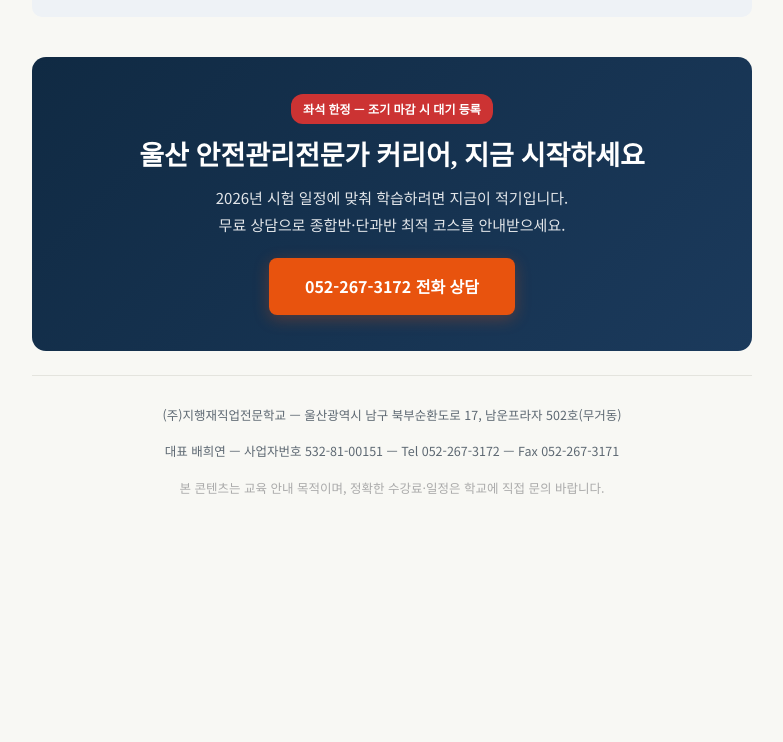
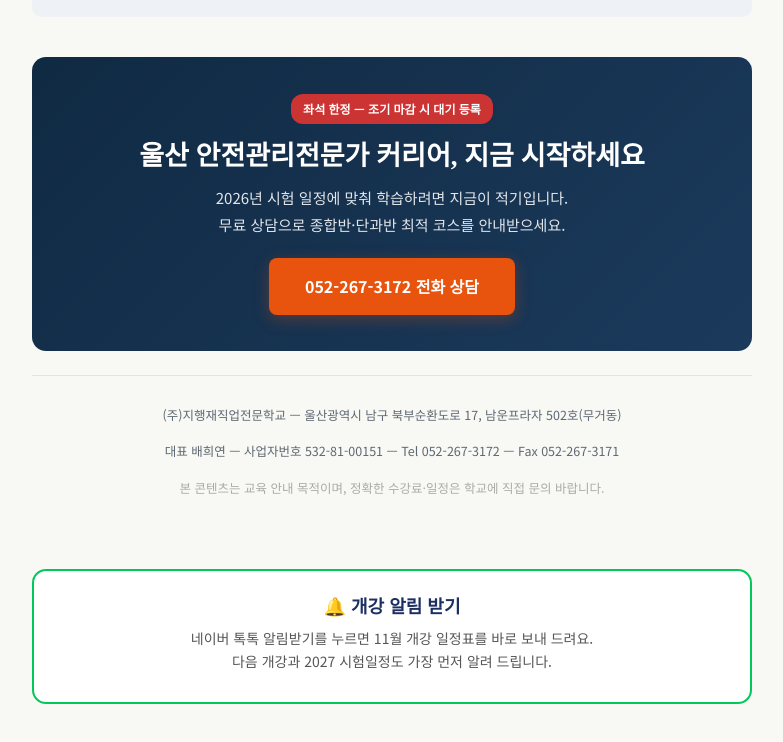
Before and after one commit to jihaengjae/danger, a plain HTML site: page index.html in a window 1280 px wide. Shown: the part 9931-10673 px from the top of the page, without its empty margins (248-1031 px from the left). Before the commit the page ends 10560 px from the top, so only its background shows below. Drawn offline with Linux system fonts and the light colour scheme.

```diff
--- a/index.html
+++ b/index.html
@@ -689,6 +689,7 @@
 .kakao-float{bottom:84px!important}
 @media(min-width:900px){.jhj-cta3{left:50%;right:auto;transform:translateX(-50%);bottom:16px;width:560px;border-radius:14px}body{padding-bottom:88px}.kakao-float{bottom:96px!important}}
 </style>
+<div class="jhj-notify" style="max-width:720px;margin:28px auto 100px;padding:18px 16px;border:2px solid #03C75A;border-radius:14px;text-align:center;background:#fff;font-family:'Noto Sans KR','Malgun Gothic',sans-serif"><p style="margin:0 0 6px;font-weight:800;font-size:18px;color:#1c2f63">🔔 개강 알림 받기</p><p style="margin:0 0 12px;font-size:14px;line-height:1.6;color:#555">네이버 톡톡 알림받기를 누르면 11월 개강 일정표를 바로 보내 드려요.<br>다음 개강과 2027 시험일정도 가장 먼저 알려 드립니다.</p><div style="display:flex;justify-content:center"><div class="navertalk-friend-button" data-talk-id="w1lkxd7" data-size-width="224" data-size-height="60" data-device-type="PC" data-type="BASIC" data-channel-no="4279644"></div></div><script src="https://ua.talk.naver.com/dist/sdk.js" async></script></div>
 <nav class="jhj-cta3" aria-label="상담 바로가기">
 <a class="c1" href="tel:052-267-3172" onclick="if(window.naverConversionCall){naverConversionCall();}if(window.gtag){gtag('event','click_call',{channel:'landing',page:'danger'});}">☎ 전화 상담</a>
 <a class="c2" href="https://booking.naver.com/booking/12/bizes/1724214?utm_source=landing&amp;utm_medium=cta_bar&amp;utm_campaign=danger" target="_blank" rel="noopener" onclick="if(window.gtag){gtag('event','click_booking',{channel:'landing',page:'danger'});}">📅 상담 예약</a>
```
